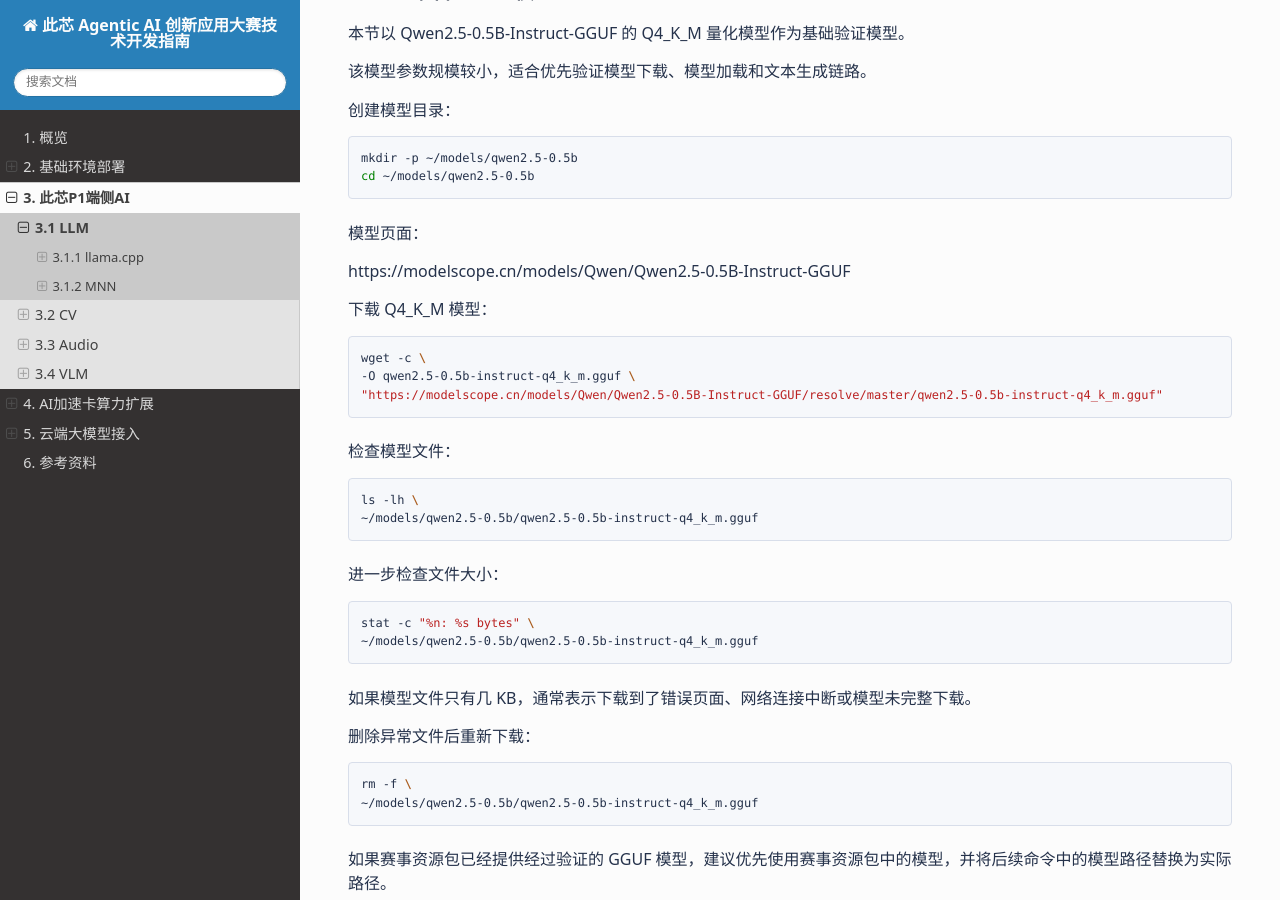
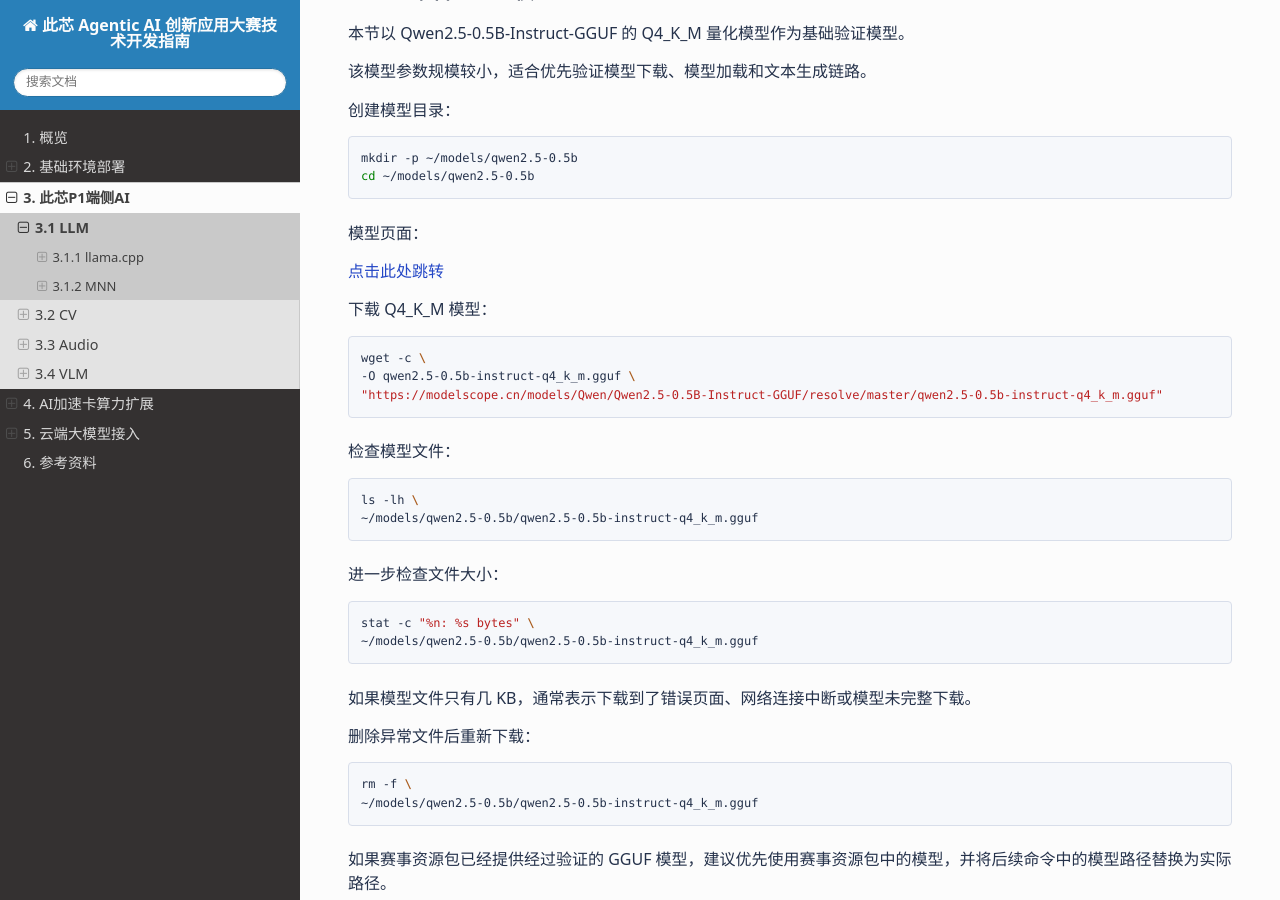
Before and after one commit to chao-luan/cix-ai-developer-contest-docs, a Sphinx documentation site: the page built from docs/edge-ai/llm.md, in a window 1280 px wide and 900 px high, scrolled down 4013 px. Built offline with Sphinx 7.4.7 and the Read the Docs theme 3.1.0, drawn with Linux system fonts in a browser that asks for light colours.

Commit message:
Update llm.md

````diff
--- a/docs/edge-ai/llm.md
+++ b/docs/edge-ai/llm.md
@@ -203,7 +203,7 @@
 
 模型页面：
 
-https://modelscope.cn/models/Qwen/Qwen2.5-0.5B-Instruct-GGUF
+[点击此处跳转](https://modelscope.cn/models/Qwen/Qwen2.5-0.5B-Instruct-GGUF)
 
 下载 Q4_K_M 模型：
 
@@ -846,10 +846,8 @@
 获取 MNN 社区源码：
 
 ```bash
-git clone \
-```
-
-https://github.com/alibaba/MNN.git
+git clone https://github.com/alibaba/MNN.git
+```
 
 进入源码目录：
 
@@ -1007,10 +1005,8 @@
 ```bash
 mkdir -p ~/mnn
 cd ~/mnn
-git clone \
-```
-
-https://www.modelscope.cn/MNN/Qwen2.5-0.5B-Instruct-MNN.git
+git clone https://www.modelscope.cn/MNN/Qwen2.5-0.5B-Instruct-MNN.git
+```
 
 进入模型目录并下载完整权重：
 
````
